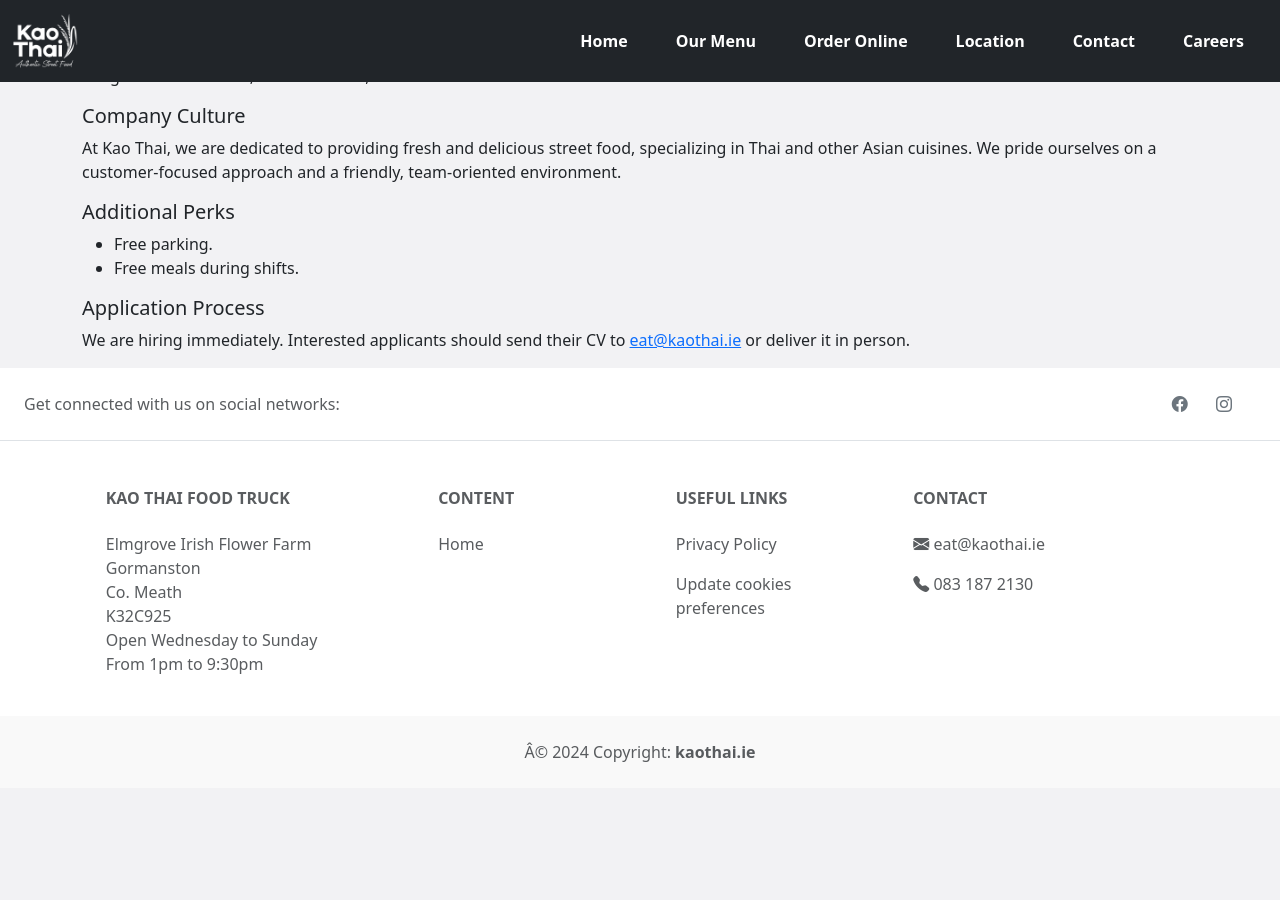
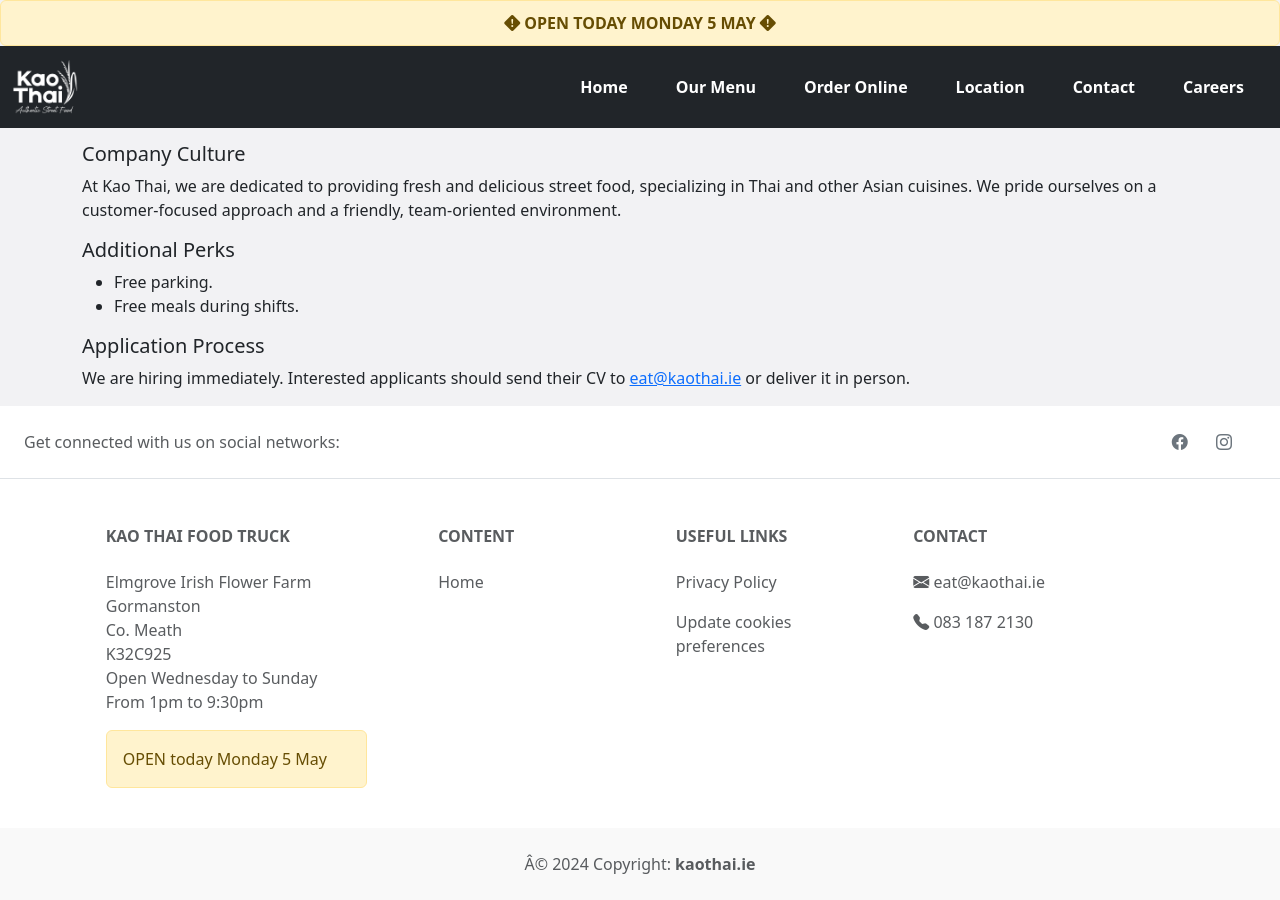
Before and after one commit to maxymo/kaothai-web, a Jekyll site: the page built from careers.html, in a window 1280 px wide and 900 px high, scrolled down 689 px. Built offline with Jekyll 4.4.1, drawn with Linux system fonts in a browser that asks for light colours; comment, search, counter and statistics services are not loaded; before the commit the page ends 1477 px from its top, so only the background shows below that.

Commit message:
enable alert

```diff
--- a/_data/general.yml
+++ b/_data/general.yml
@@ -1,4 +1,4 @@
 #_data/general.yml
 
-alertOn: false
-alert: "Today Monday 21 April we are closed. Apologise for the inconvenience."
+alertOn: true
+alert: "OPEN today Monday 5 May"
```
